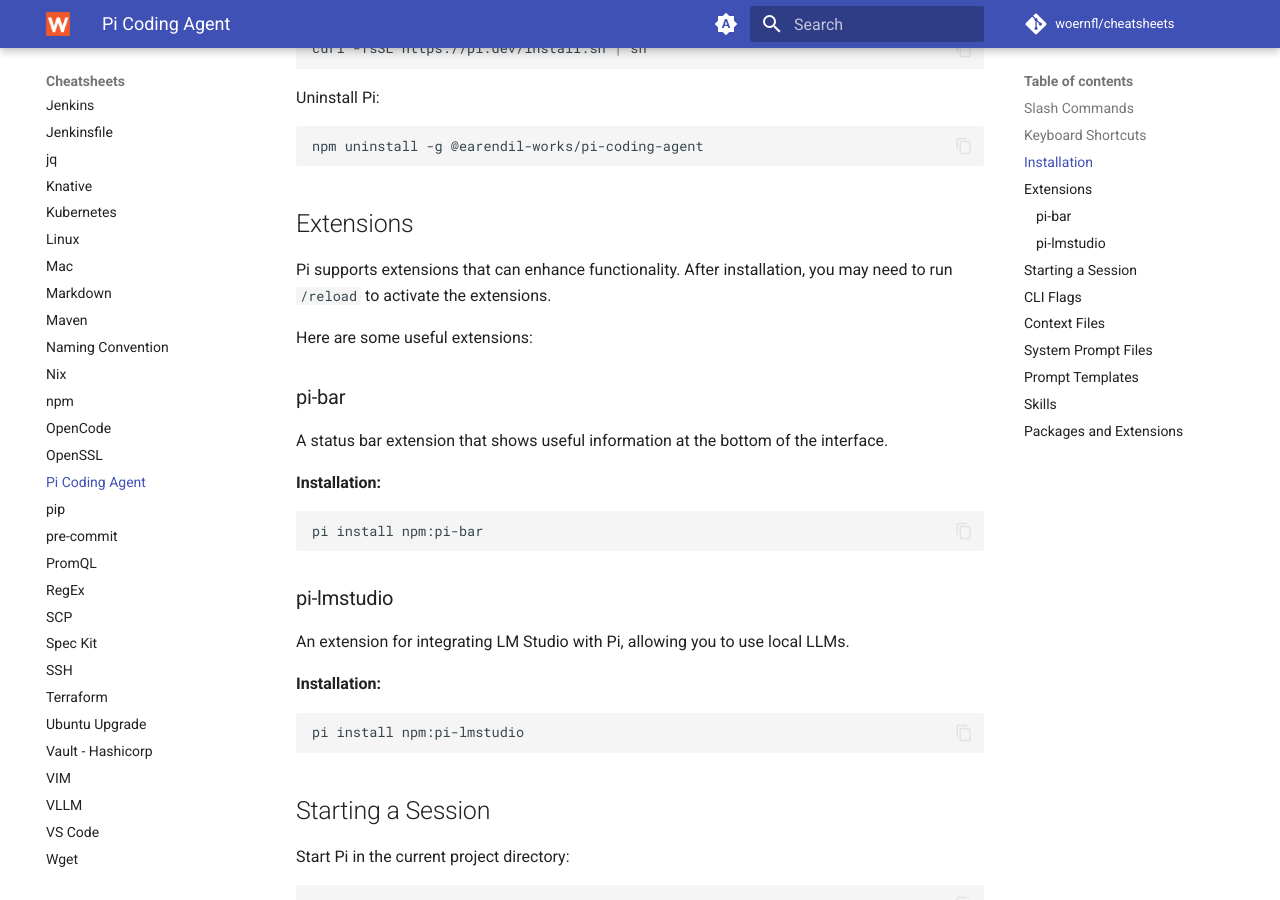
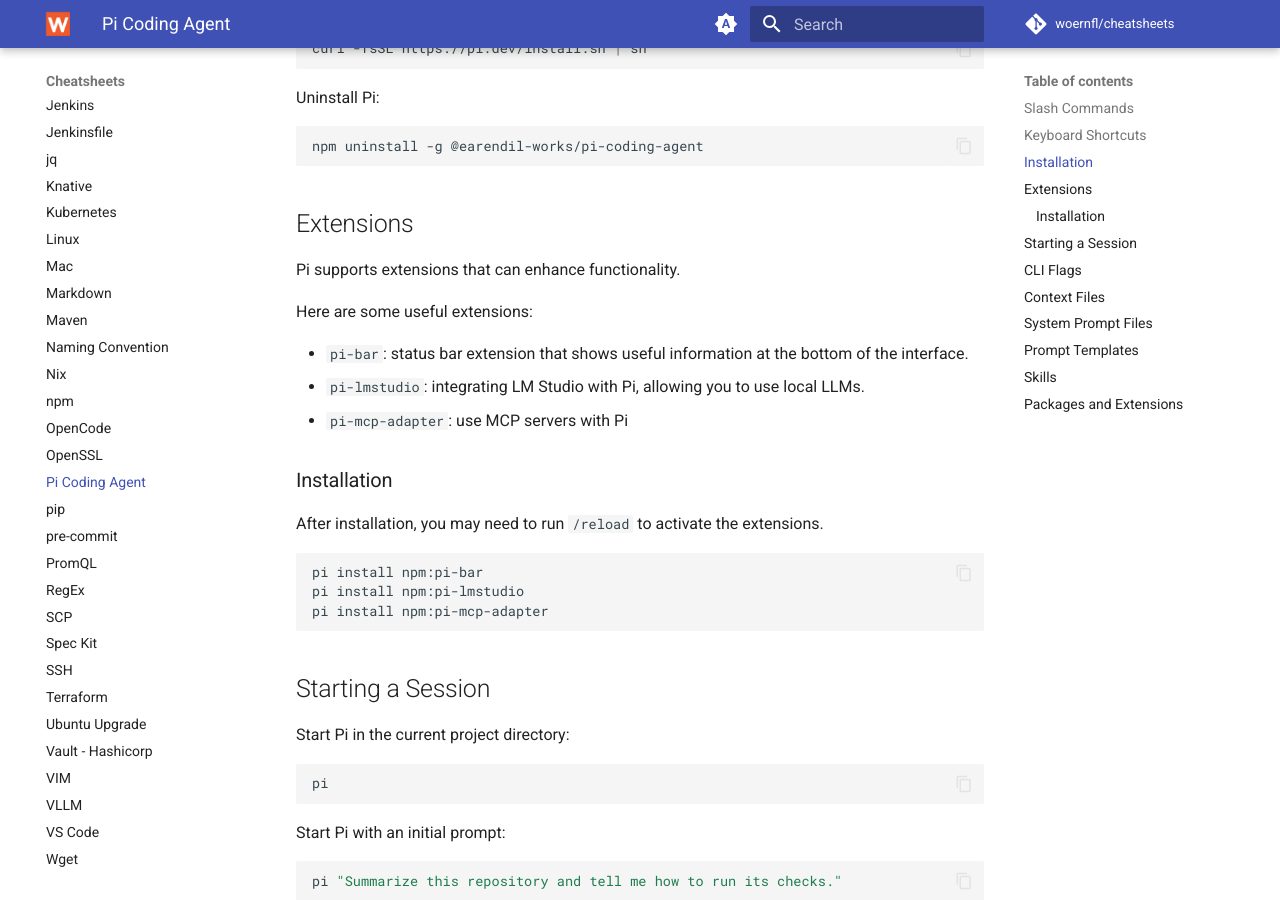
Before and after one commit to woernfl/cheatsheets, an MkDocs documentation site: the page built from docs/pi.md, in a window 1280 px wide and 900 px high, scrolled down 2211 px. Built offline with MkDocs 1.6.1 and Material for MkDocs 9.7.7, drawn with Linux system fonts in a browser that asks for light colours; comment, search, counter and statistics services are not loaded.

Commit message:
Refactor extensions section in pi.md
Removed redundant installation instructions and combined extension descriptions for clarity.

````diff
--- a/docs/pi.md
+++ b/docs/pi.md
@@ -68,28 +68,22 @@
 
 ## Extensions
 
-Pi supports extensions that can enhance functionality. After installation, you may need to run `/reload` to activate the extensions.
+Pi supports extensions that can enhance functionality.
 
 Here are some useful extensions:
 
-### pi-bar
+- `pi-bar`: status bar extension that shows useful information at the bottom of the interface.
+- `pi-lmstudio`: integrating LM Studio with Pi, allowing you to use local LLMs.
+- `pi-mcp-adapter`: use MCP servers with Pi
 
-A status bar extension that shows useful information at the bottom of the interface.
+### Installation
 
-**Installation:**
+After installation, you may need to run `/reload` to activate the extensions.
 
 ```bash
 pi install npm:pi-bar
-```
-
-### pi-lmstudio
-
-An extension for integrating LM Studio with Pi, allowing you to use local LLMs.
-
-**Installation:**
-
-```bash
 pi install npm:pi-lmstudio
+pi install npm:pi-mcp-adapter
 ```
 
 ## Starting a Session
````
